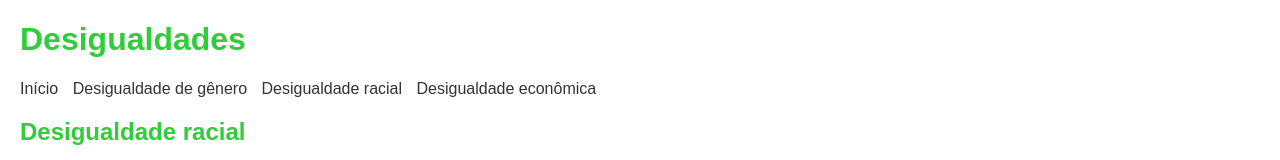
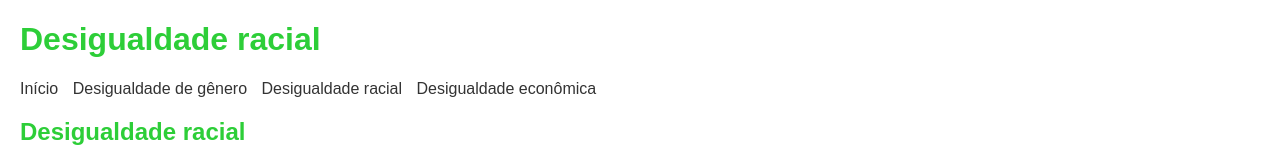
Before and after one commit to thaylinda19/trabprog, a plain HTML site: page impactos.html in a window 1280 px wide. Shown: the top 160 px of the page. Drawn offline with Linux system fonts and the light colour scheme.

Commit message:
Update impactos.html

```diff
--- a/impactos.html
+++ b/impactos.html
@@ -8,7 +8,7 @@
 </head>
 <body>
   <header>
-    <h1>Desigualdades </h1>
+    <h1>Desigualdade racial </h1>
   </header>
 
   <nav>
```
